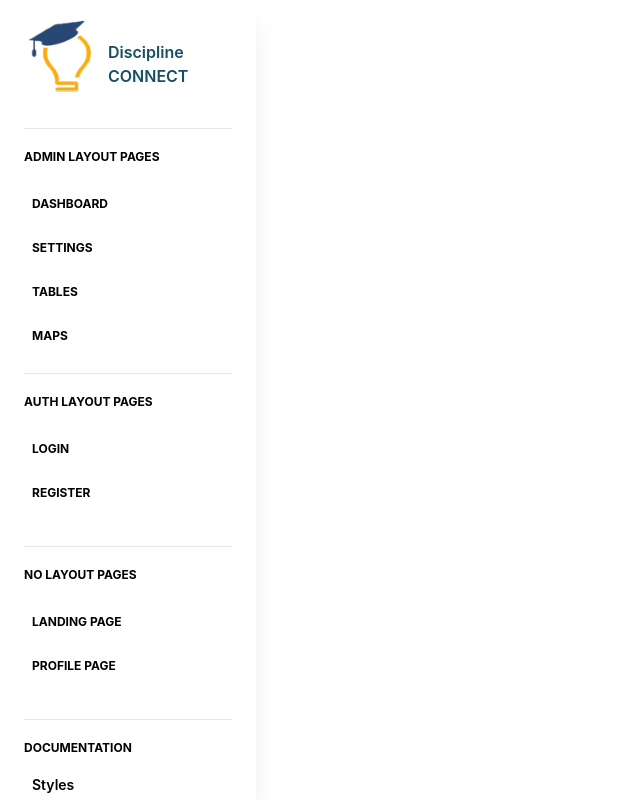
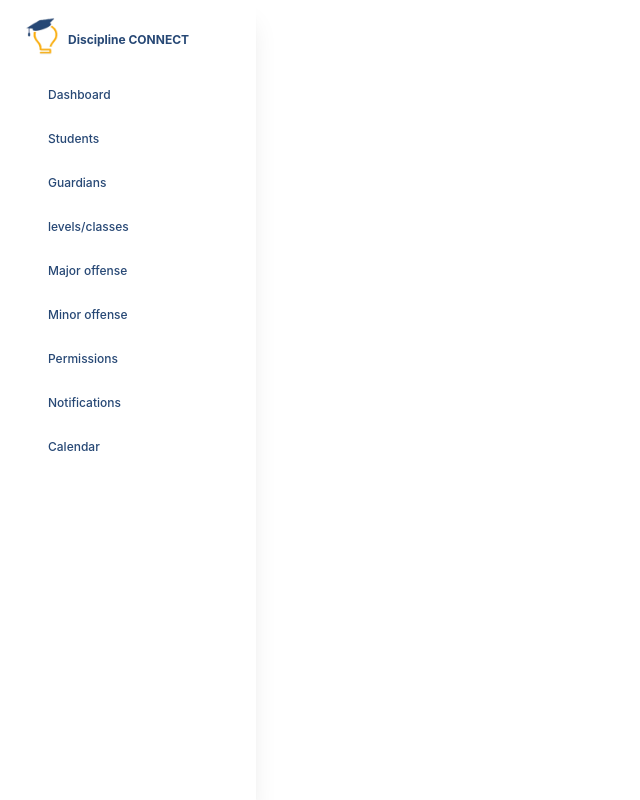
Before and after one commit to Juleshb/discipline-connect-fe-app, a React (Create React App) app: page /adimin in a window 1280 px wide. Shown: the whole page, without its empty margins (0-640 px from the left). Built offline with nearby package versions, Linux system fonts and the light colour scheme.

Commit message:
Side nav with responsiveness

```diff
--- a/src/components/Sidebar/Sidebar.js
+++ b/src/components/Sidebar/Sidebar.js
@@ -1,13 +1,14 @@
 import logo from '../../../src/assets/logo.png'
 import React from "react";
 import { Link } from "react-router-dom";
+
 
 
 export default function Sidebar() {
   const [collapseShow, setCollapseShow] = React.useState("hidden");
   return (
     <>
-      <nav className="md:left-0 md:block md:fixed md:top-0 md:bottom-0 md:overflow-y-auto md:flex-row md:flex-nowrap md:overflow-hidden shadow-xl bg-white flex flex-wrap items-center justify-between relative md:w-64 z-10 py-4 px-6">
+      <nav className=" md:left-0 md:block md:fixed md:top-0 md:bottom-0 md:overflow-y-auto md:flex-row md:flex-nowrap md:overflow-hidden shadow-xl bg-white flex flex-wrap items-center justify-between relative md:w-64 z-10 py-4 px-6">
         <div className="md:flex-col md:items-stretch md:min-h-full md:flex-nowrap px-0 flex flex-wrap items-center justify-between w-full mx-auto">
           {/* Toggler */}
           <button
@@ -15,14 +16,14 @@ export default function Sidebar() {
             type="button"
             onClick={() => setCollapseShow("bg-white m-2 py-3 px-6")}
           >
-            <i className="fas fa-bars"></i>
+            <i className="fas fa-bars">...</i>
           </button>
           {/* Brand */}
           <div className="relative">
-                <i className="fas fa-times p-3 cursor-pointer text-secondary opacity-5 absolute top-0 end-0 md:hidden" aria-hidden="true" id="iconSidenav"></i>
+                <i className="fas fa-times p-3 cursor-pointer text-secondary opacity-5 absolute top-0 end-0 md:hidden" aria-hidden="true" id="iconSidenav">h</i>
                 <a className="navbar-brand flex m-0" href="index.php">
-                  <img src={logo} className="h-20" alt="main_logo" />
-                  <span className="ms-1 font-semibold text-cyan-900 "><br></br>Discipline CONNECT</span>
+                  <img src={logo} className="h-10" alt="main_logo" />
+                  <span className="ms-1 text-xs font-bold text-primary "><br></br>Discipline CONNECT</span>
                 </a>
               </div>
           {/* User */}
@@ -40,17 +41,15 @@ export default function Sidebar() {
               "md:flex md:flex-col md:items-stretch md:opacity-100 md:relative md:mt-4 md:shadow-none shadow absolute top-0 left-0 right-0 z-40 overflow-y-auto overflow-x-hidden h-auto items-center flex-1 rounded " +
               collapseShow
             }
-          >
+           >
             {/* Collapse header */}
-            <div className="md:min-w-full md:hidden block pb-4 mb-4 border-b border-solid border-blueGray-200">
+            <div className="md:min-w-full md:hidden block pb-4 mb-4 ">
               <div className="flex flex-wrap">
                 <div className="w-6/12">
-                  <Link
-                    className="md:block text-left md:pb-2 text-blueGray-600 mr-0 inline-block whitespace-nowrap text-sm uppercase font-bold p-4 px-0"
-                    to="/"
-                  >
-                    Notus React
-                  </Link>
+                <a className="navbar-brand flex m-0" href="index.php">
+                  <img src={logo} className="h-10" alt="main_logo" />
+                  <span className="ms-1 text-xs font-bold text-primary "><br></br>Discipline CONNECT</span>
+                </a>
                 </div>
                 <div className="w-6/12 flex justify-end">
                   <button
@@ -58,38 +57,21 @@ export default function Sidebar() {
                     className="cursor-pointer text-black opacity-50 md:hidden px-3 py-1 text-xl leading-none bg-transparent rounded border border-solid border-transparent"
                     onClick={() => setCollapseShow("hidden")}
                   >
-                    <i className="fas fa-times"></i>
+                    x
                   </button>
                 </div>
               </div>
             </div>
-            {/* Form */}
-            <form className="mt-6 mb-4 md:hidden">
-              <div className="mb-3 pt-0">
-                <input
-                  type="text"
-                  placeholder="Search"
-                  className="border-0 px-3 py-2 h-12 border border-solid  border-blueGray-500 placeholder-blueGray-300 text-blueGray-600 bg-white rounded text-base leading-snug shadow-none outline-none focus:outline-none w-full font-normal"
-                />
-              </div>
-            </form>
 
-            {/* Divider */}
-            <hr className="my-4 md:min-w-full" />
-            {/* Heading */}
-            <h6 className="md:min-w-full text-blueGray-500 text-xs uppercase font-bold block pt-1 pb-4 no-underline">
-              Admin Layout Pages
-            </h6>
-            {/* Navigation */}
 
-            <ul className="md:flex-col md:min-w-full flex flex-col list-none">
-              <li className="items-center">
+            <ul className="md:flex-col text-base font-medium leading-normal md:min-w-full text-primary flex flex-col list-none">
+              <li className="items-center hover:bg-sky-100 px-4 rounded-lg ">
                 <Link
                   className={
-                    "text-xs uppercase py-3 font-bold block " +
+                    "text-xs   py-3 block " +
                     (window.location.href.indexOf("/admin/dashboard") !== -1
                       ? "text-lightBlue-500 hover:text-lightBlue-600"
-                      : "text-blueGray-700 hover:text-blueGray-500")
+                      : " hover:text-blueGray-500")
                   }
                   to="/admin/dashboard"
                 >
@@ -100,18 +82,19 @@ export default function Sidebar() {
                         ? "opacity-75"
                         : "text-blueGray-300")
                     }
-                  ></i>{" "}
+                  ></i>{""}
+
                   Dashboard
                 </Link>
               </li>
 
-              <li className="items-center">
+              <li className="items-center hover:bg-sky-100 px-4 rounded-lg ">
                 <Link
                   className={
-                    "text-xs uppercase py-3 font-bold block " +
+                    "text-xs   py-3 block " +
                     (window.location.href.indexOf("/admin/settings") !== -1
                       ? "text-lightBlue-500 hover:text-lightBlue-600"
-                      : "text-blueGray-700 hover:text-blueGray-500")
+                      : "hover:text-blueGray-500")
                   }
                   to="/admin/settings"
                 >
@@ -123,17 +106,17 @@ export default function Sidebar() {
                         : "text-blueGray-300")
                     }
                   ></i>{" "}
-                  Settings
+                  Students
                 </Link>
               </li>
 
-              <li className="items-center">
+              <li className="items-center hover:bg-sky-100 px-4 rounded-lg">
                 <Link
                   className={
-                    "text-xs uppercase py-3 font-bold block " +
+                    "text-xs   py-3  block " +
                     (window.location.href.indexOf("/admin/tables") !== -1
                       ? "text-lightBlue-500 hover:text-lightBlue-600"
-                      : "text-blueGray-700 hover:text-blueGray-500")
+                      : " hover:text-blueGray-500")
                   }
                   to="/admin/tables"
                 >
@@ -145,17 +128,17 @@ export default function Sidebar() {
                         : "text-blueGray-300")
                     }
                   ></i>{" "}
-                  Tables
+                  Guardians
                 </Link>
               </li>
 
-              <li className="items-center">
+              <li className="items-center hover:bg-sky-100 px-4 rounded-lg">
                 <Link
                   className={
-                    "text-xs uppercase py-3 font-bold block " +
+                    "text-xs   py-3  block " +
                     (window.location.href.indexOf("/admin/maps") !== -1
                       ? "text-lightBlue-500 hover:text-lightBlue-600"
-                      : "text-blueGray-700 hover:text-blueGray-500")
+                      : " hover:text-blueGray-500")
                   }
                   to="/admin/maps"
                 >
@@ -167,167 +150,60 @@ export default function Sidebar() {
                         : "text-blueGray-300")
                     }
                   ></i>{" "}
-                  Maps
+                  levels/classes
+                </Link>
+              </li>
+
+              <li className="items-center hover:bg-sky-100 px-4 rounded-lg">
+                <Link
+                  className=" hover:text-blueGray-500 text-xs   py-3 block"
+                  to="/auth/login"
+                >
+                  <i className="fas fa-fingerprint text-blueGray-400 mr-2 text-sm"></i>{" "}
+                  Major offense
+                </Link>
+              </li>
+
+              <li className="items-center hover:bg-sky-100 px-4 rounded-lg">
+                <Link
+                  className=" hover:text-blueGray-500 text-xs   py-3  block"
+                  to="/auth/register"
+                >
+                  <i className="fas fa-clipboard-list text-blueGray-300 mr-2 text-sm"></i>{" "}
+                  Minor offense
+                </Link>
+              </li>
+
+              <li className="items-center hover:bg-sky-100 px-4 rounded-lg">
+                <Link
+                  className="hover:text-blueGray-500 text-xs   py-3  block"
+                  to="/landing"
+                >
+                  <i className="fas fa-newspaper text-blueGray-400 mr-2 text-sm"></i>{" "}
+                  Permissions
+                </Link>
+              </li>
+
+              <li className="items-center hover:bg-sky-100 px-4 rounded-lg ">
+                <Link
+                  className=" hover:text-blueGray-500 text-xs   py-3 block"
+                  to="/profile"
+                >
+                  <i className="fas fa-user-circle text-blueGray-400 mr-2 text-sm"></i>{" "}
+                  Notifications
+                </Link>
+              </li>
+              <li className="items-center hover:bg-sky-100 px-4 rounded-lg ">
+                <Link
+                  className=" hover:text-blueGray-500 text-xs   py-3 block"
+                  to="/profile"
+                >
+                  <i className="fas fa-user-circle text-blueGray-400 mr-2 text-sm"></i>{" "}
+                  Calendar
                 </Link>
               </li>
             </ul>
 
-            {/* Divider */}
-            <hr className="my-4 md:min-w-full" />
-            {/* Heading */}
-            <h6 className="md:min-w-full text-blueGray-500 text-xs uppercase font-bold block pt-1 pb-4 no-underline">
-              Auth Layout Pages
-            </h6>
-            {/* Navigation */}
-
-            <ul className="md:flex-col md:min-w-full flex flex-col list-none md:mb-4">
-              <li className="items-center">
-                <Link
-                  className="text-blueGray-700 hover:text-blueGray-500 text-xs uppercase py-3 font-bold block"
-                  to="/auth/login"
-                >
-                  <i className="fas fa-fingerprint text-blueGray-400 mr-2 text-sm"></i>{" "}
-                  Login
-                </Link>
-              </li>
-
-              <li className="items-center">
-                <Link
-                  className="text-blueGray-700 hover:text-blueGray-500 text-xs uppercase py-3 font-bold block"
-                  to="/auth/register"
-                >
-                  <i className="fas fa-clipboard-list text-blueGray-300 mr-2 text-sm"></i>{" "}
-                  Register
-                </Link>
-              </li>
-            </ul>
-
-            {/* Divider */}
-            <hr className="my-4 md:min-w-full" />
-            {/* Heading */}
-            <h6 className="md:min-w-full text-blueGray-500 text-xs uppercase font-bold block pt-1 pb-4 no-underline">
-              No Layout Pages
-            </h6>
-            {/* Navigation */}
-
-            <ul className="md:flex-col md:min-w-full flex flex-col list-none md:mb-4">
-              <li className="items-center">
-                <Link
-                  className="text-blueGray-700 hover:text-blueGray-500 text-xs uppercase py-3 font-bold block"
-                  to="/landing"
-                >
-                  <i className="fas fa-newspaper text-blueGray-400 mr-2 text-sm"></i>{" "}
-                  Landing Page
-                </Link>
-              </li>
-
-              <li className="items-center">
-                <Link
-                  className="text-blueGray-700 hover:text-blueGray-500 text-xs uppercase py-3 font-bold block"
-                  to="/profile"
-                >
-                  <i className="fas fa-user-circle text-blueGray-400 mr-2 text-sm"></i>{" "}
-                  Profile Page
-                </Link>
-              </li>
-            </ul>
-
-            {/* Divider */}
-            <hr className="my-4 md:min-w-full" />
-            {/* Heading */}
-            <h6 className="md:min-w-full text-blueGray-500 text-xs uppercase font-bold block pt-1 pb-4 no-underline">
-              Documentation
-            </h6>
-            {/* Navigation */}
-            <ul className="md:flex-col md:min-w-full flex flex-col list-none md:mb-4">
-              <li className="inline-flex">
-                <a
-                href="https://www.creative-tim.com/learning-lab/tailwind/react/colors/notus"
-
-                  className="text-blueGray-700 hover:text-blueGray-500 text-sm block mb-4 no-underline font-semibold"
-                >
-                  <i className="fas fa-paint-brush mr-2 text-blueGray-300 text-base"></i>
-                  Styles
-                </a>
-              </li>
-
-              <li className="inline-flex">
-                <a
-                  href="https://www.creative-tim.com/learning-lab/tailwind/react/alerts/notus"
-
-                  className="text-blueGray-700 hover:text-blueGray-500 text-sm block mb-4 no-underline font-semibold"
-                >
-                  <i className="fab fa-css3-alt mr-2 text-blueGray-300 text-base"></i>
-                  CSS Components
-                </a>
-              </li>
-
-              <li className="inline-flex">
-                <a
-                  href="https://www.creative-tim.com/learning-lab/tailwind/angular/overview/notus"
-
-                  className="text-blueGray-700 hover:text-blueGray-500 text-sm block mb-4 no-underline font-semibold"
-                >
-                  <i className="fab fa-angular mr-2 text-blueGray-300 text-base"></i>
-                  Angular
-                </a>
-              </li>
-
-              <li className="inline-flex">
-                <a
-                  href="https://www.creative-tim.com/learning-lab/tailwind/js/overview/notus"
-
-                  className="text-blueGray-700 hover:text-blueGray-500 text-sm block mb-4 no-underline font-semibold"
-                >
-                  <i className="fab fa-js-square mr-2 text-blueGray-300 text-base"></i>
-                  Javascript
-                </a>
-              </li>
-
-              <li className="inline-flex">
-                <a
-                  href="https://www.creative-tim.com/learning-lab/tailwind/nextjs/overview/notus"
-
-                  className="text-blueGray-700 hover:text-blueGray-500 text-sm block mb-4 no-underline font-semibold"
-                >
-                  <i className="fab fa-react mr-2 text-blueGray-300 text-base"></i>
-                  NextJS
-                </a>
-              </li>
-
-              <li className="inline-flex">
-                <a
-                  href="https://www.creative-tim.com/learning-lab/tailwind/react/overview/notus"
-
-                  className="text-blueGray-700 hover:text-blueGray-500 text-sm block mb-4 no-underline font-semibold"
-                >
-                  <i className="fab fa-react mr-2 text-blueGray-300 text-base"></i>
-                  React
-                </a>
-              </li>
-
-              <li className="inline-flex">
-                <a
-                  href="https://www.creative-tim.com/learning-lab/tailwind/svelte/overview/notus"
-
-                  className="text-blueGray-700 hover:text-blueGray-500 text-sm block mb-4 no-underline font-semibold"
-                >
-                  <i className="fas fa-link mr-2 text-blueGray-300 text-base"></i>
-                  Svelte
-                </a>
-              </li>
-
-              <li className="inline-flex">
-                <a
-                  href="https://www.creative-tim.com/learning-lab/tailwind/vue/overview/notus"
-
-                  className="text-blueGray-700 hover:text-blueGray-500 text-sm block mb-4 no-underline font-semibold"
-                >
-                  <i className="fab fa-vuejs mr-2 text-blueGray-300 text-base"></i>
-                  VueJS
-                </a>
-              </li>
-            </ul>
           </div>
         </div>
       </nav>
```
